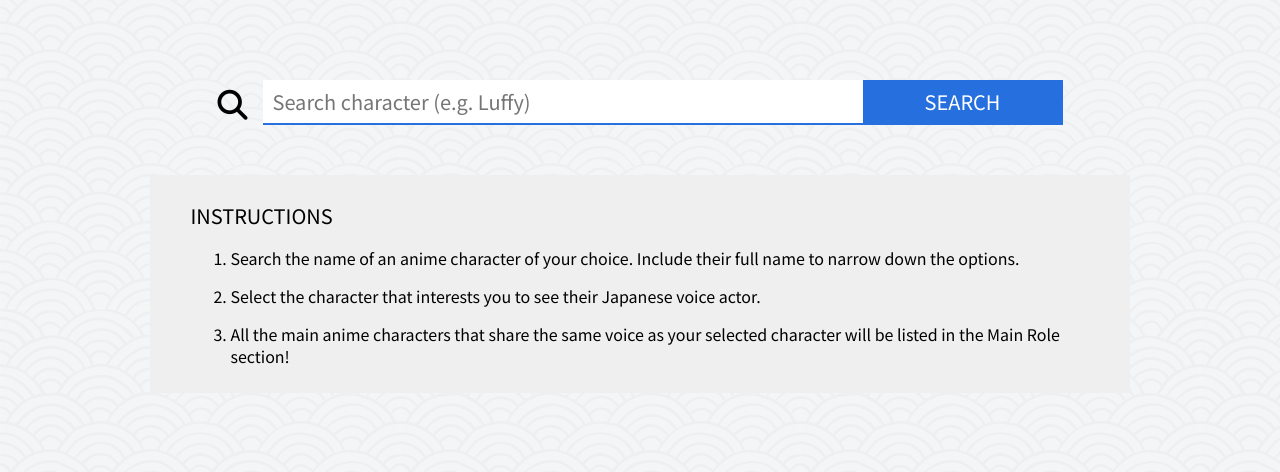
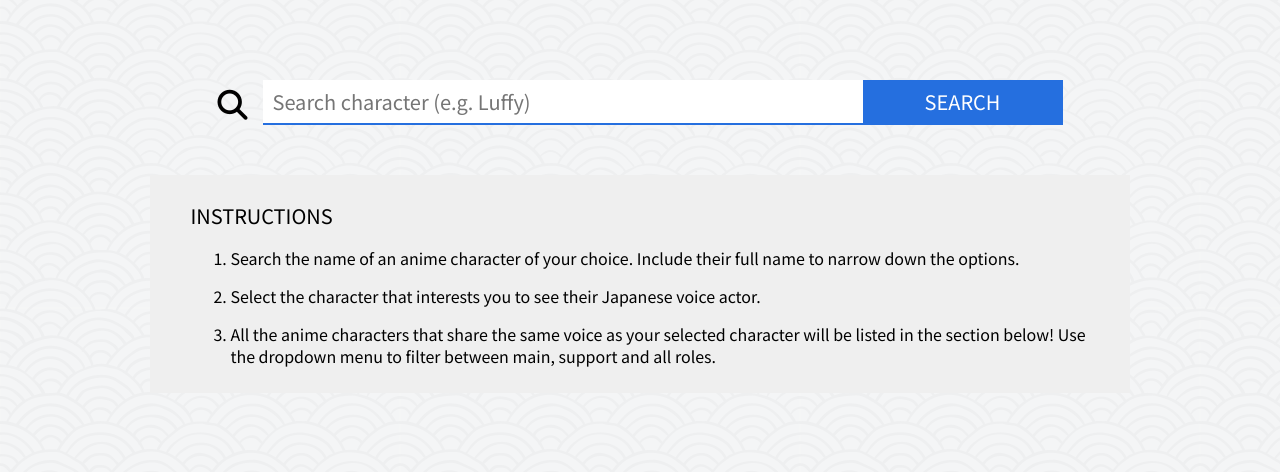
Before and after one commit to iSupercell/aniKoe, a plain HTML site: page index.html in a window 1280 px wide. Shown: the part 92-564 px from the top of the page. Drawn offline with nearby package versions, Linux system fonts and the light colour scheme.

Commit message:
updated app instructions to reflect the addition of dropdown menu :clipboard: :heavy_check_mark:

```diff
--- a/index.html
+++ b/index.html
@@ -53,7 +53,7 @@
                             <p>Select the character that interests you to see their Japanese voice actor.</p>
                         </li>
                         <li>
-                            <p>All the main anime characters that share the same voice as your selected character will be listed in the Main Role section!</p>
+                            <p>All the anime characters that share the same voice as your selected character will be listed in the section below! Use the dropdown menu to filter between main, support and all roles.</p>
                         </li>
                     </ul>
                 </div>
```
